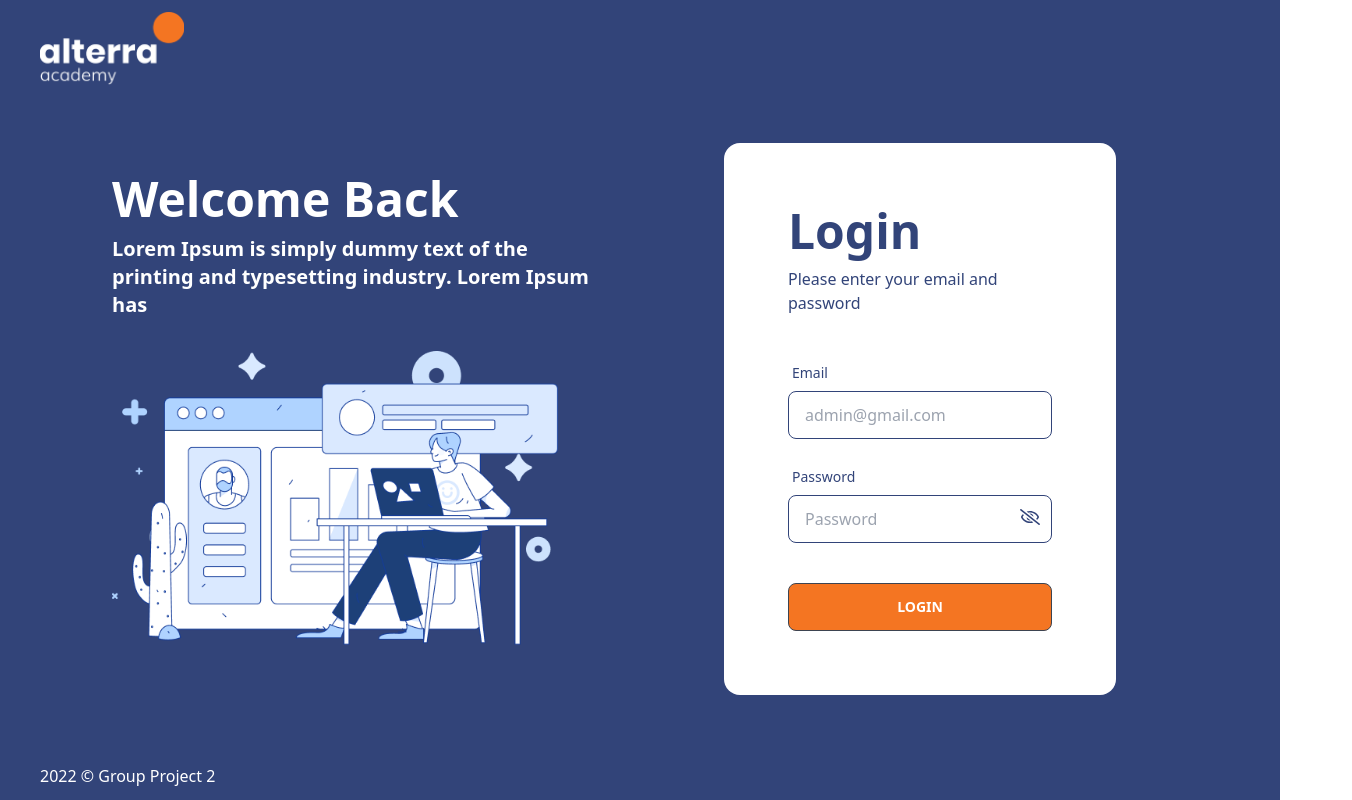
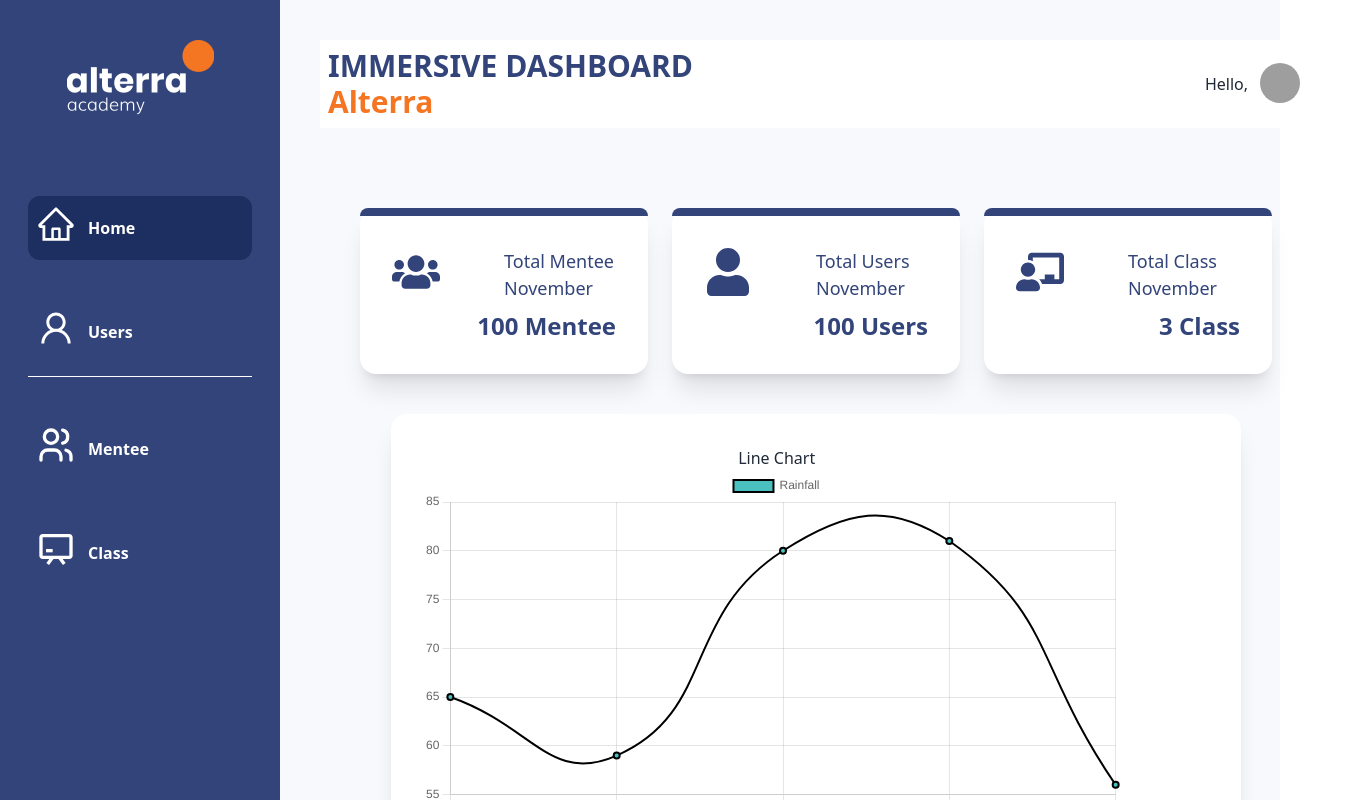
Before and after one commit to kelompok-2-immarsive/FE_Dashboard, a React (Vite) app: page /dashboard in a window 1280 px wide. Shown: the top 800 px of the page, 1352 px wide, since content can reach past the window. Built offline with nearby package versions, Linux system fonts and the light colour scheme; grey boxes are pictures that could not be loaded.

Commit message:
add api login and integration

```diff
--- a/package.json
+++ b/package.json
@@ -15,6 +15,7 @@
     "daisyui": "^2.42.1",
     "react": "^18.2.0",
     "react-chartjs-2": "^5.0.1",
+    "react-cookie": "^4.1.1",
     "react-dom": "^18.2.0",
     "react-icon": "^1.0.0",
     "react-icons": "^4.7.1",
--- a/src/App.css
+++ b/src/App.css
@@ -1,8 +1,8 @@
+@import url('https://fonts.googleapis.com/css2?family=Poppins:wght@400;500;600;700&display=swap');
 .chart-container {
     margin-bottom: 5rem;
     width: 90%;
   }
-@import url('https://fonts.googleapis.com/css2?family=Poppins:wght@400;500;600;700&display=swap');
 html {
     font-family: 'Poppins', sans-serif;
 }
--- a/src/App.jsx
+++ b/src/App.jsx
@@ -3,14 +3,19 @@ import reactLogo from './assets/react.svg'
 import './App.css'
 import Login from './Pages/Login';
 import Dashboard from './Pages/Dashboard';
+import DashboardApp from './Pages/DashboardApp';
+import {BrowserRouter, Routes, Route} from 'react-router-dom';
 
 function App() {
   const [count, setCount] = useState(0);
 
   return (
-    <div className="App">
-      <Login />
-    </div>
+    <BrowserRouter>
+      <Routes>
+        <Route path='/' element={<Login />} />
+        <Route path='/dashboard' element={<DashboardApp children={<Dashboard />} />} />
+      </Routes>
+    </BrowserRouter>
   )
 }
 
--- a/src/Components/LineChart.jsx
+++ b/src/Components/LineChart.jsx
@@ -1,5 +1,5 @@
 import React from "react";
-import { Line } from 'react-chartjs-2';
+import {Line} from 'react-chartjs-2'
 import Chart from 'chart.js/auto';
 
 const LineChart = ({chartData}) => {
--- a/src/Components/NavbarSamping.jsx
+++ b/src/Components/NavbarSamping.jsx
@@ -7,7 +7,7 @@ import {BiChalkboard} from 'react-icons/bi'
 const NavbarSamping = () => {
   return (
     <div>
-      <div className='bg-alta-primary max-w-[280px] h-screen'>
+      <div className='bg-alta-primary max-w-[280px] min-h-screen h-full w-[300px]'>
         <div>
           <img src={logo} alt="Logo" className='mx-auto py-10' />
         </div>
--- a/src/Components/NavigationBar.jsx
+++ b/src/Components/NavigationBar.jsx
@@ -1,6 +1,6 @@
 import React from 'react';
 
-const NavigationBar = () => {
+const NavigationBar = ({name, onLogout}) => {
     return (
         <div className="navbar bg-base-100">
             <div className="flex-1">
@@ -8,7 +8,7 @@ const NavigationBar = () => {
             </div>
             <div className="flex-none gap-2">
                 <div>
-                    <p className='font-medium text-base'>Hello, Admin</p>
+                    <p className='font-medium text-base'>Hello, {name}</p>
                 </div>
                 <div className="dropdown dropdown-end">
                     <label tabIndex={0} className="btn btn-ghost btn-circle avatar">
@@ -17,7 +17,7 @@ const NavigationBar = () => {
                         </div>
                     </label>
                     <ul tabIndex={0} className="mt-3 p-2 shadow menu menu-compact dropdown-content bg-base-100 rounded-box w-52">
-                        <li><button>Logout</button></li>
+                        <button onClick={onLogout}>Logout</button>
                     </ul>
                 </div>
             </div>
--- a/src/Pages/Dashboard.jsx
+++ b/src/Pages/Dashboard.jsx
@@ -7,12 +7,16 @@ import { FaUsers, FaUser, FaChalkboardTeacher } from 'react-icons/fa';
 const Dashboard = () => {
     return (
         <div>
-            <div className='flex gap-6 m-10 '>
+            <div className='flex gap-6 m-10 justify-between'>
                 <CardDashboard icons={<FaUsers />} title={`Total Mentee`} month={`November`} total={`100 Mentee`} />
                 <CardDashboard icons={<FaUser />} title={`Total Users`} month={`November`} total={`100 Users`} />
                 <CardDashboard icons={<FaChalkboardTeacher />} title={`Total Class`} month={`November`} total={`3 Class`} />
             </div>
-            <LineChart chartData={data} />
+            <div className="card bg-white shadow-xl w-[850px] mx-auto">
+                <div className="card-body">
+                    <LineChart chartData={data} />
+                </div>
+            </div>
         </div>
     );
 }
--- /dev/null
+++ b/src/Pages/DashboardApp.jsx
@@ -0,0 +1,29 @@
+import React from 'react';
+import NavigationBar from '../Components/NavigationBar';
+import NavbarSamping from '../Components/NavbarSamping';
+import {useCookies} from 'react-cookie';
+import { useNavigate } from 'react-router-dom';
+
+const DashboardApp = ({ children }) => {
+    const [cookie, removeCookie] = useCookies();
+    const navigate = useNavigate();
+
+    const onLogout = () => {
+        removeCookie("name")
+        removeCookie("token")
+        navigate('/');
+    }
+    return (
+        <div className="bg-bg-primary flex">
+            <NavbarSamping />
+            <main className='w-full p-10'>
+                <NavigationBar name={cookie.name} onLogout={() => onLogout()}/>
+                <div className='pt-10'>
+                    {children}
+                </div>
+            </main>
+        </div>
+    )
+}
+
+export default DashboardApp;
--- a/src/Pages/Login.jsx
+++ b/src/Pages/Login.jsx
@@ -5,22 +5,33 @@ import { FaRegEye } from 'react-icons/fa';
 import { FaRegEyeSlash } from 'react-icons/fa';
 import { useState } from 'react';
 import api from '../Services/api';
+import { useNavigate } from 'react-router-dom';
+import { useCookies } from 'react-cookie';
 
 const Login = () => {
     const [email, setEmail] = useState('')
     const [password, setPassword] = useState('')
     const [seePwd, setSeePwd] = useState(false)
+    const navigate = useNavigate();
+    const [cookie, setCookie] = useCookies();
+    const [data, setData] = useState();
 
-    const onLoginHandler = async(e) => {
-        await api.login(email, password)
-        .then(response => {
-            console.log(response.data)
-        })
-        .catch(error => {
-            console.log(error)
-        })
+    const onLoginHandler = async (e) => {
         e.preventDefault();
+        await api.login({ email, password })
+            .then(response => {
+                setData(response.data.data);
+                console.log(response.data.data)
+            })
+            .catch(error => {
+                alert(error)
+            })
+
+        setCookie("name", data.name, { path: "/" });
+        setCookie("token", data.token, { path: "/" });
+        navigate('/dashboard');
     }
+
 
     return (
         <div className='w-screen min-h-screen bg-alta-primary px-10 py-3 flex flex-col justify-between'>
@@ -37,7 +48,7 @@ const Login = () => {
                     <div className="card w-[90%] lg:w-[70%] h-full bg-white text-alta-primary p-16">
                         <h1 className='text-5xl font-semibold'>Login</h1>
                         <p className='mt-3'>Please enter your email and password</p>
-                        <form className='w-full' onSubmit={() => onLoginHandler()}>
+                        <form className='w-full' onSubmit={(e) => onLoginHandler(e)}>
                             <div className="form-control w-full text-alta- mt-10 text-xl">
                                 <label className="label">
                                     <span className="label-text text-alta-primary">Email</span>
--- a/src/Services/api.jsx
+++ b/src/Services/api.jsx
@@ -1,7 +1,8 @@
 import axios from "axios";
 
 const instance = axios.create({
-    baseURL: `https://virtserver.swaggerhub.com/Anti-Gen/PROJCECT-BE13/1.0.0`
+    // baseURL: `https://virtserver.swaggerhub.com/Anti-Gen/PROJCECT-BE13/1.0.0`
+    baseURL: `http://35.202.68.77:80/`
 })
 
 export default {
@@ -12,6 +13,6 @@ export default {
             data: {
                 email: email,
                 password: password,
-            }
+            },
         })
 }
```
Also changed, not shown: 1 other file (tests, documents, lock files or other folders).
